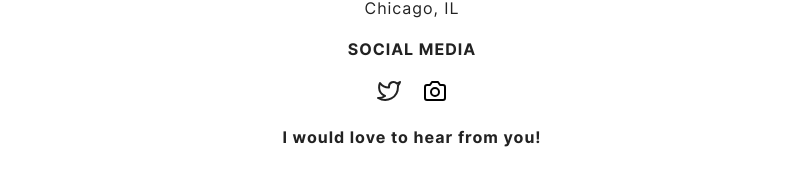
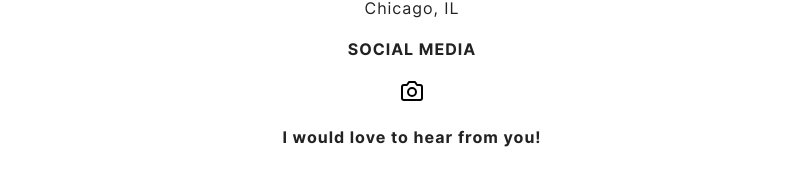
Before and after one commit to kirtisoglu/kirtisoglu.github.io, a plain HTML site: page contact/index.html in a window 1280 px wide. Shown: the part 566-735 px from the top of the page, without its empty margins (228-1022 px from the left). Drawn offline with nearby package versions, Linux system fonts and the light colour scheme.

Commit message:
Update index.html

```diff
--- a/contact/index.html
+++ b/contact/index.html
@@ -138,7 +138,7 @@
 
     <p><b>SOCIAL MEDIA</b></p>
         <div>
-            &nbsp; <a href="https://twitter.com/kirtisoglu" target="_blank" rel="noopener" title="Twitter"><svg xmlns="http://www.w3.org/2000/svg" width="24" height="24" viewBox="0 0 24 24" fill="none" stroke="currentColor" stroke-width="2" stroke-linecap="round" stroke-linejoin="round"><path d="M23 3a10.9 10.9 0 0 1-3.14 1.53 4.48 4.48 0 0 0-7.86 3v1A10.66 10.66 0 0 1 3 4s-4 9 5 13a11.64 11.64 0 0 1-7 2c9 5 20 0 20-11.5a4.5 4.5 0 0 0-.08-.83A7.72 7.72 0 0 0 23 3z"></path></svg></a> &nbsp;&nbsp; <a href="https://www.instagram.com/kirtisoglu/" target="_blank" rel="noopener" title="Instagram"><svg xmlns="http://www.w3.org/2000/svg" width="24" height="24" viewBox="0 0 24 24" fill="none" stroke="#000000" stroke-width="2" stroke-linecap="round" stroke-linejoin="round"><g transform="translate(2 3)"><path d="M20 16a2 2 0 0 1-2 2H2a2 2 0 0 1-2-2V5c0-1.1.9-2 2-2h3l2-3h6l2 3h3a2 2 0 0 1 2 2v11z"/><circle cx="10" cy="10" r="4"/></g></svg></a> &nbsp;
+            &nbsp; <a href="https://www.instagram.com/kirtisoglu/" target="_blank" rel="noopener" title="Instagram"><svg xmlns="http://www.w3.org/2000/svg" width="24" height="24" viewBox="0 0 24 24" fill="none" stroke="#000000" stroke-width="2" stroke-linecap="round" stroke-linejoin="round"><g transform="translate(2 3)"><path d="M20 16a2 2 0 0 1-2 2H2a2 2 0 0 1-2-2V5c0-1.1.9-2 2-2h3l2-3h6l2 3h3a2 2 0 0 1 2 2v11z"/><circle cx="10" cy="10" r="4"/></g></svg></a> &nbsp;
            </div>
         <p><b>I would love to hear from you!</b></p>
     </div>
```
